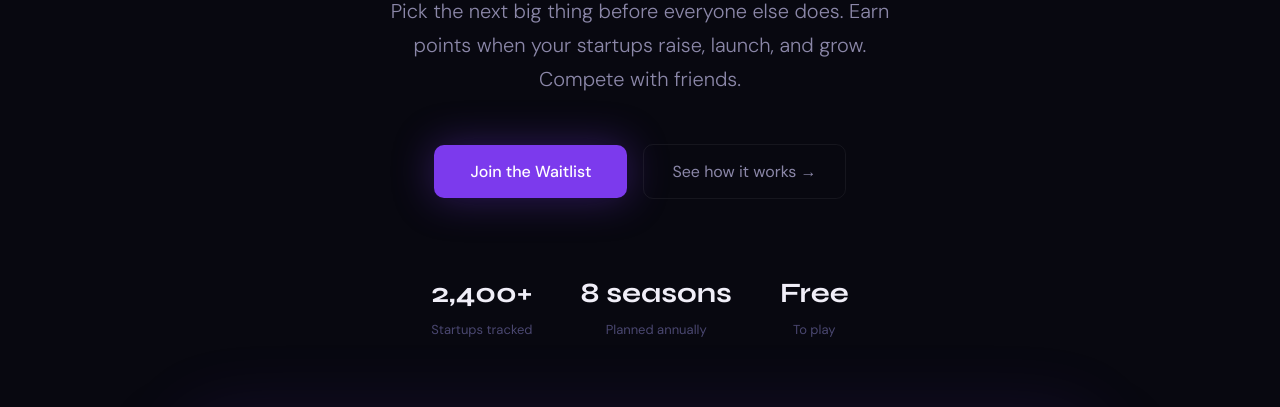
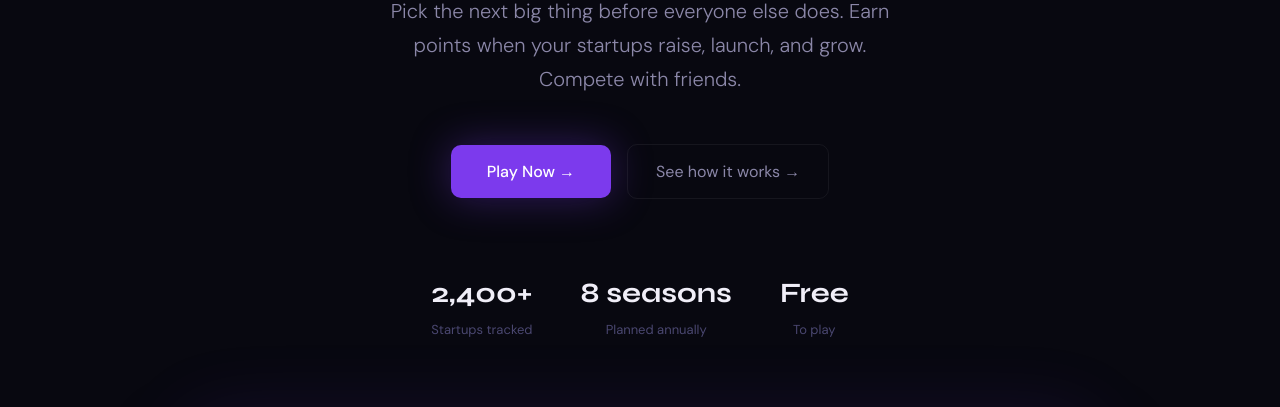
Before and after one commit to rida-ui-jpg/launch, a plain HTML site: page index.html in a window 1280 px wide. Shown: the part 393-800 px from the top of the page. Drawn offline with Linux system fonts and the light colour scheme.

Commit message:
index.html

```diff
--- a/index.html
+++ b/index.html
@@ -374,7 +374,8 @@
   <h1>Draft startups.<br><span class="h1-accent">Win the season.</span></h1>
   <p class="hero-sub">Pick the next big thing before everyone else does. Earn points when your startups raise, launch, and grow. Compete with friends.</p>
   <div class="hero-actions">
-    <button class="btn-primary" onclick="document.getElementById('waitlist').scrollIntoView({behavior:'smooth'})">Join the Waitlist</button>
+   <button class="btn-primary" onclick="window.location.href='https://rida-ui-jpg.github.io/launch/launch-game.html'">Play Now →</button>
+
     <button class="btn-ghost" onclick="document.getElementById('how').scrollIntoView({behavior:'smooth'})">See how it works →</button>
   </div>
   <div class="hero-stats">
```
